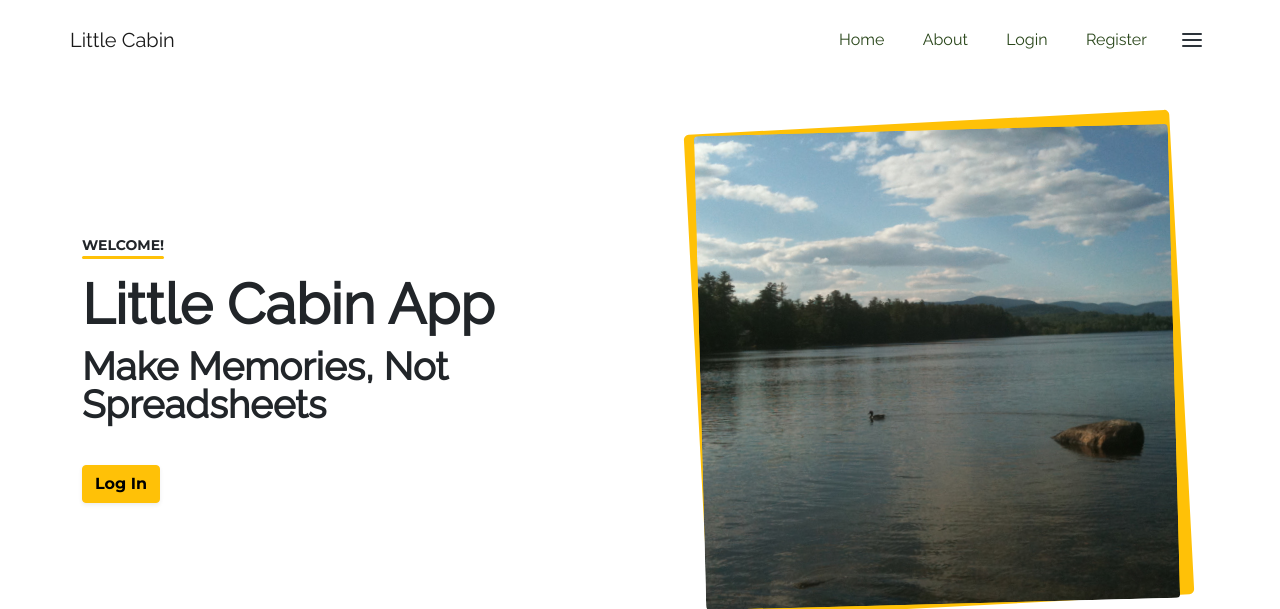
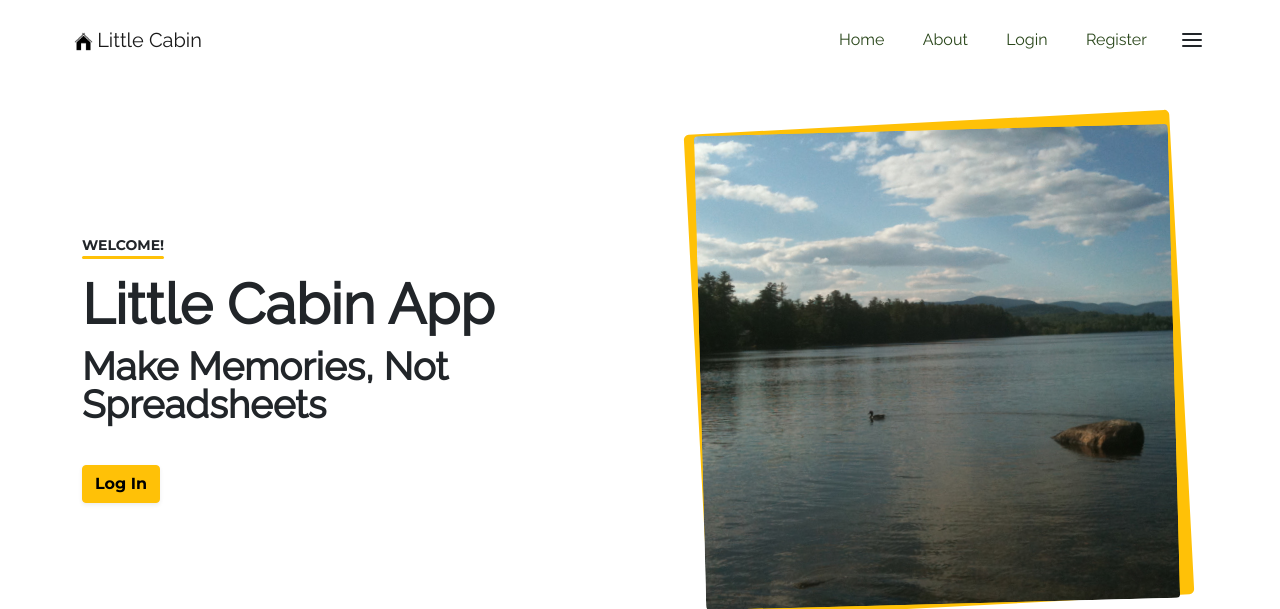
Before and after one commit to benhammondmusic/littlecabin, a Django app: page / in a window 1280 px wide. Shown: the top 609 px of the page. Run offline with Django 3.2, Linux system fonts and the light colour scheme; some libraries are stand-ins or nearby versions.

Commit message:
adds icon to nav logo

```diff
--- a/main_app/static/assets/css/style.css
+++ b/main_app/static/assets/css/style.css
@@ -129,7 +129,8 @@ h6 {
   height: 80px;
 }
 .navbar-brand img {
-  max-width: 120px;
+  /* background-color: red; */
+  max-height: 1.2rem;
 }
 .primary-nav .navbar-nav .nav-link {
   color: var(--darkest);
@@ -182,7 +183,7 @@ h6 {
   max-width: 120px;
 }
 .sidenav-menu .nav-link {
-  color: var(--midgrey);
+  color: var(--white);
   font-size: 1.2rem;
   font-weight: 900;
 }
--- a/main_app/templates/base.html
+++ b/main_app/templates/base.html
@@ -23,7 +23,7 @@
   <body>
     <nav id="primary-navbar" class="primary-nav navbar navbar-expand-lg navbar-light bg-white fixed-top font-nunito">
       <div class="container px-4 px-sm-0">
-        <a class="navbar-brand" href="{% url 'home' %}">Little Cabin</a>
+        <a class="navbar-brand" href="{% url 'home' %}"><img src="{% static 'assets/images/cabin.png' %}" class="cabin-icon px-1" />Little Cabin</a>
 
         {% comment %} <img src="{% static 'assets/images/logo-2.png' %}" /> {% endcomment %}
 
@@ -81,7 +81,7 @@
           </ul>
         </div>
         <button id="open-sidenav" class="open-sidenav bg-transparent border-0 ms-2">
-          <svg xmlns="http://www.w3.org/2000/svg" width="24" height="24" viewBox="0 0 24 24" fill="none" stroke="#2c333a" stroke-width="2" stroke-linecap="round" stroke-linejoin="round" class="feather feather-menu">
+          <svg xmlns="http://www.w3.org/2000/svg" width="24" height="24" viewBox="0 0 24 24" fill="none" stroke="#212529" stroke-width="2" stroke-linecap="round" stroke-linejoin="round" class="feather feather-menu">
             <line x1="3" y1="12" x2="21" y2="12"></line>
             <line x1="3" y1="6" x2="21" y2="6"></line>
             <line x1="3" y1="18" x2="21" y2="18"></line>
```
Also changed, not shown: main_app/static/assets/images/cabin.png (added).
